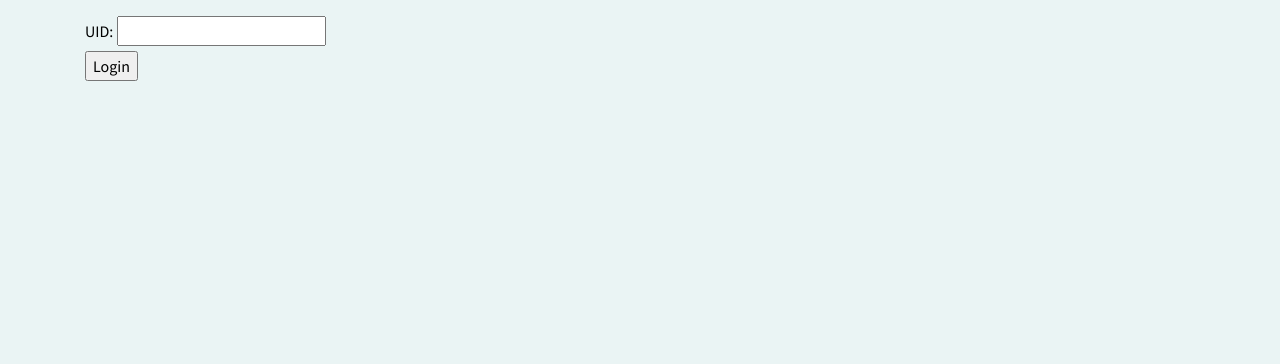
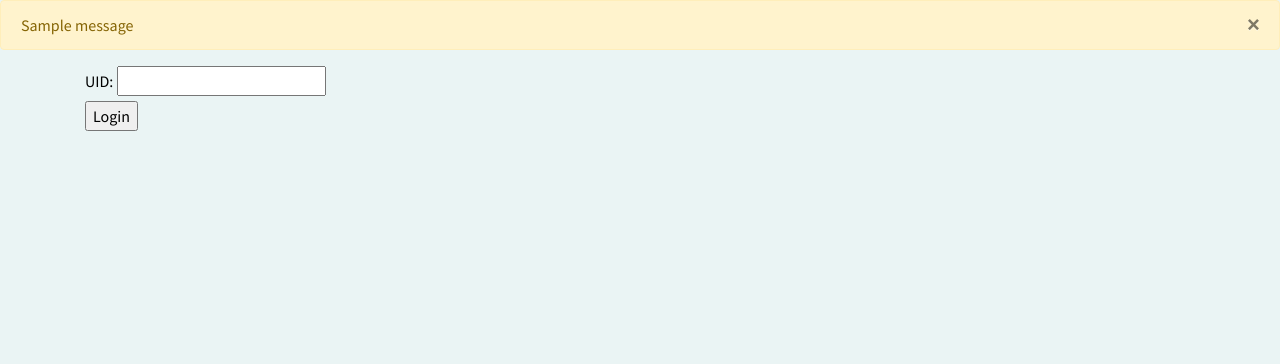
Before and after one commit to IsaacLehman/Covid-Bunker, a Flask app: page /login/ in a window 1280 px wide. Shown: the part 56-420 px from the top of the page. Run offline with Flask 2, Linux system fonts and the light colour scheme; tables that the repository leaves empty hold one stand-in row (values such as "Sample post"); one stand-in notice (Sample message) is shown; data that the repository does not hold is empty; some libraries are stand-ins or nearby versions.

Commit message:
fencing bad login attempts

```diff
--- a/covid-bunker/server.py
+++ b/covid-bunker/server.py
@@ -341,6 +341,15 @@ def login_get():
 # login page (after login submission)
 @app.route("/login/", methods=['POST'])
 def login_post():
+    uid = request.form.get("uid")
+    c = get_db().cursor()
+    users = c.execute("SELECT uid from Users where uid=?", (uid,)).fetchall()
+
+    if len(users) == 0:
+        flash("invalid uid")
+        return redirect(url_for("login_get"))
+
+
     session['uid'] = request.form.get("uid")
     session['signed_in'] = True
     return redirect(url_for("profile"))
--- a/covid-bunker/templates/login.html
+++ b/covid-bunker/templates/login.html
@@ -28,6 +28,15 @@ active
 
 {% block content %}
 <head>
+
+  {% for message in get_flashed_messages() %}
+	<div class="alert alert-warning">
+		<button type="button" class="close" data-dismiss="alert">&times;</button>
+		{{ message }}
+	</div>
+  {% endfor %}
+
+
     <meta name="google-signin-scope" content="profile email">
     <meta name="google-signin-client_id" content="YOUR_CLIENT_ID.apps.googleusercontent.com">
     <script src="https://apis.google.com/js/platform.js" async defer></script>
```
Also changed, not shown: covid-bunker/db/db.sqlite3.
